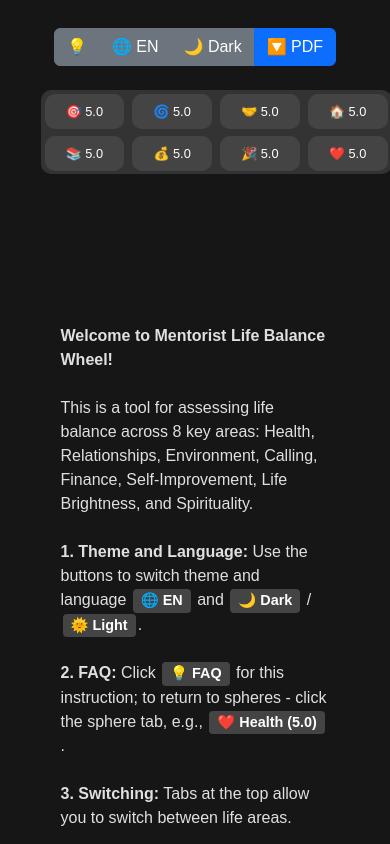
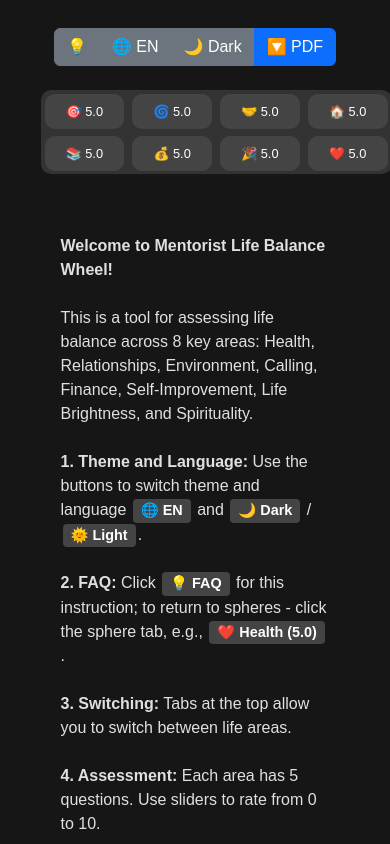
Before and after one commit to antonzaratustra/balance-wheel, a website with bundled scripts: page index.html in a window 390 px wide. Shown: the top 844 px of the page. Built offline with nearby package versions, Linux system fonts and the light colour scheme; no server answers; files whose address does not match are found by name.

Commit message:
faq sphere padding fix

```diff
--- a/style.css
+++ b/style.css
@@ -1217,7 +1217,7 @@
 
 @media (max-width: 576px) {
   #sphereTabContent {
-    padding-top: 100px;
+    padding-top: 10px;
     position: relative;
     z-index: 1;
   }
```
